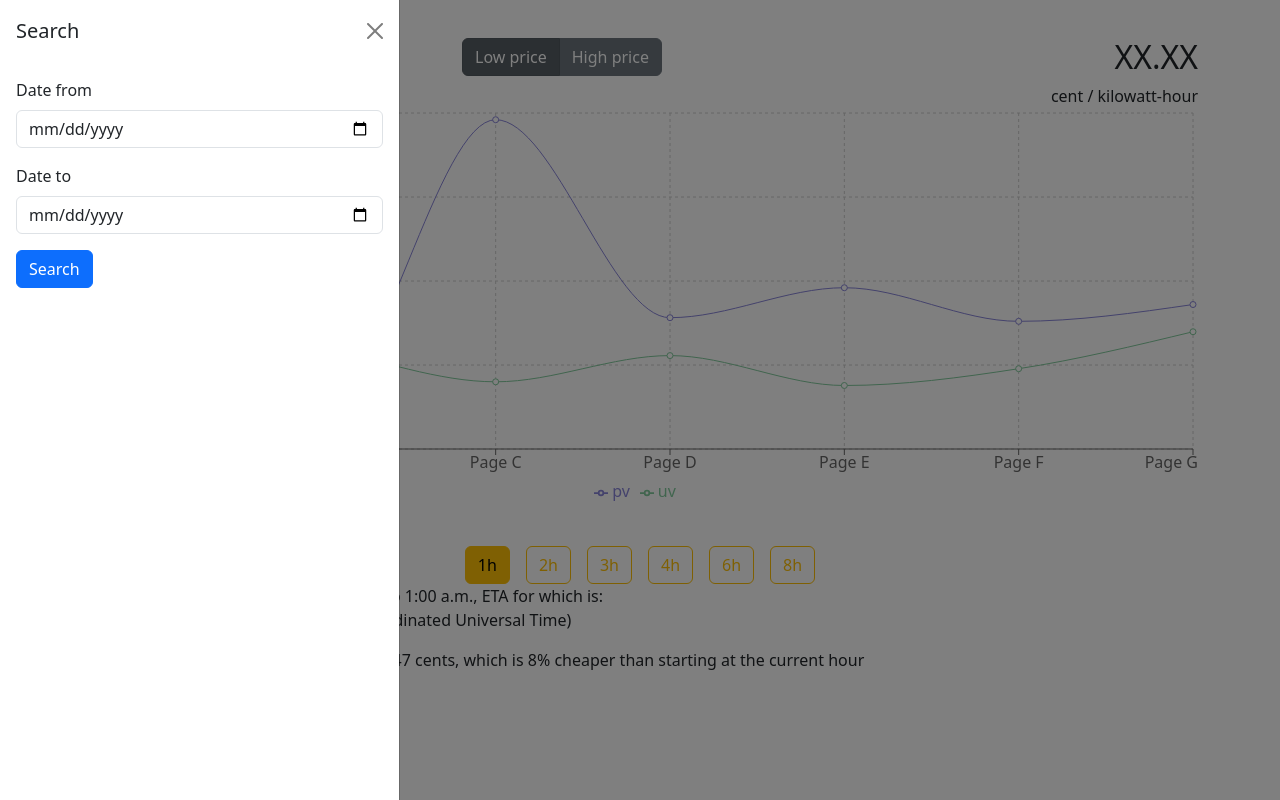
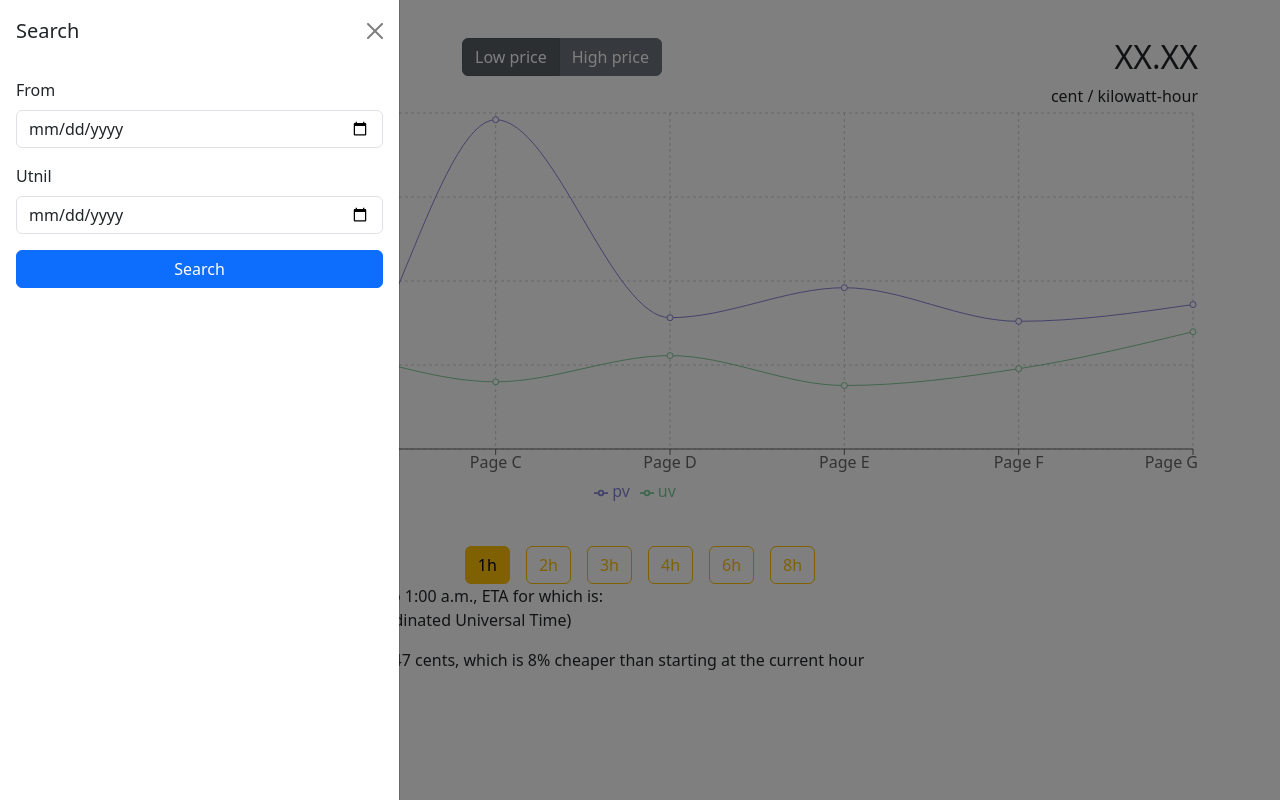
Before and after one commit to igor-rus/elektrikell, a React (Create React App) app: page / in a window 1280 px wide. Both pictures are taken after a click on the button "Search". Built offline with nearby package versions, Linux system fonts and the light colour scheme; grey boxes are pictures that could not be loaded.

Commit message:
refactoring, better structure and cleanup (#6)

```diff
--- a/src/App.js
+++ b/src/App.js
@@ -4,20 +4,25 @@ import Container from "react-bootstrap/Container";
 import Body from "./Body";
 import Head, { DEFAULT_ACTIVE_PRICE_BUTTON_ID } from "./Head";
 import Footer from "./Footer";
+import LeftSideBar from "./LeftSideBar";
 
 function App() {
   const [activePrice, setActivePrice] = useState(DEFAULT_ACTIVE_PRICE_BUTTON_ID);
   const [activeHour, setActiveHour] = useState();
+  const [showSideBar, setShowSideBar] = useState(false);
+  const handleSideBarClose = () => setShowSideBar(false);
+  const handleSideBarOpen = () => setShowSideBar(true);
 
   return (
     <Container>
-      <Head activePrice={activePrice} setActivePrice={setActivePrice} />
+      <Head activePrice={activePrice} setActivePrice={setActivePrice} handleSideBarOpen={handleSideBarOpen}/>
       <Body activeHour={activeHour} />
       <Footer
         activePrice={activePrice}
         activeHour={activeHour}
         setActiveHour={setActiveHour}
       />
+      <LeftSideBar show={showSideBar} handleClose={handleSideBarClose} />
     </Container>
   );
 }
--- a/src/Head/Head.jsx
+++ b/src/Head/Head.jsx
@@ -1,30 +1,24 @@
-import { useState } from "react";
-
 import Logo from "./Logo";
 import Info from "./Info";
 import Row from "react-bootstrap/Row";
 import Col from "react-bootstrap/Col";
 import { Button } from "react-bootstrap";
-import SideBar from "../SideBar/SideBar";
 
 const Head = (props) => {
-  const [showSearch, setShowSearch] = useState(false);
-  const handleSearchFormClose = () => setShowSearch(false);
-  const handleSearchFormShow = () => setShowSearch(true);
+  const {handleSideBarOpen, ...rest} = props;
 
   return (
     <>
       <Row>
         <Col>
           <Logo width={32} height={32} />
-          <SideBar show={showSearch} handleClose={handleSearchFormClose} />
-          <Button variant="primary" onClick={handleSearchFormShow}>
+          <Button variant="primary" onClick={handleSideBarOpen}>
             Search
           </Button>
         </Col>
       </Row>
       <Row>
-        <Info {...props} />
+        <Info {...rest} />
       </Row>
     </>
   );
--- a/src/SideBar/SideBar.jsx
+++ b/src/LeftSideBar/LeftSideBar.jsx
@@ -1,19 +1,17 @@
-
 import { Offcanvas } from "react-bootstrap";
 import SearchForm from "./SearchForm";
 
-const SideBar = ({show, handleClose: handleSideBarClose}) => {
-    return ( <>
-     <Offcanvas show={show} onHide={handleSideBarClose}>
+const LeftSideBar = ({ show, handleClose }) => {
+  return (
+      <Offcanvas show={show} onHide={handleClose}>
         <Offcanvas.Header closeButton>
           <Offcanvas.Title>Search</Offcanvas.Title>
         </Offcanvas.Header>
         <Offcanvas.Body>
-          <SearchForm handleSideBarClose={handleSideBarClose}/>
+          <SearchForm handleClose={handleClose} />
         </Offcanvas.Body>
       </Offcanvas>
+  );
+};
 
-    </> );
-}
-
-export default SideBar;
+export default LeftSideBar;
--- /dev/null
+++ b/src/LeftSideBar/SearchForm.jsx
@@ -0,0 +1,38 @@
+import { Form } from "react-bootstrap";
+import Button from "react-bootstrap/Button";
+
+const SearchForm = ({handleClose}) => {
+  const handleFormSubmit = (e) => {
+    e.preventDefault();
+    console.log(
+      `form values are: from ${e.target.from.value} until ${e.target.until.value}`
+    );
+    handleClose();
+  };
+
+  return (
+      <Form onSubmit={handleFormSubmit}>
+        <Form.Group className="mb-3">
+          <Form.Label>From</Form.Label>
+          <Form.Control
+            type="date"
+            name="from"
+            placeholder="Date from"
+          />
+        </Form.Group>
+        <Form.Group className="mb-3">
+          <Form.Label>Utnil</Form.Label>
+          <Form.Control
+            type="date"
+            name="until"
+            placeholder="Date until"
+          />
+        </Form.Group>
+        <Button variant="primary" type="submit" className="w-100">
+          Search
+        </Button>
+      </Form>
+  );
+};
+
+export default SearchForm;
--- /dev/null
+++ b/src/LeftSideBar/index.js
@@ -0,0 +1 @@
+export { default } from './LeftSideBar'
--- a/src/SideBar/SearchForm.jsx
+++ /dev/null
@@ -1,51 +0,0 @@
-import { useState } from "react";
-import { Form } from "react-bootstrap";
-import Button from "react-bootstrap/Button";
-
-const SearchForm = ({handleSideBarClose}) => {
-  const [formData, setFormData] = useState({});
-
-  const handleInputChange = (e) => {
-    const key = e.target.name;
-    const value = e.target.value;
-    setFormData({ ...formData, [key]: value });
-  };
-
-  const handleFormSubmit = (e) => {
-    e.preventDefault();
-    console.log(
-      `form values are: from ${formData.from} until ${formData.until}`
-    );
-    handleSideBarClose();
-  };
-
-  return (
-    <>
-      <Form>
-        <Form.Group className="mb-3" controlId="from">
-          <Form.Label>Date from</Form.Label>
-          <Form.Control
-            type="date"
-            name="from"
-            placeholder="From"
-            onChange={handleInputChange}
-          />
-        </Form.Group>
-        <Form.Group className="mb-3" controlId="until">
-          <Form.Label>Date to</Form.Label>
-          <Form.Control
-            type="date"
-            name="until"
-            placeholder="Until"
-            onChange={handleInputChange}
-          />
-        </Form.Group>
-        <Button variant="primary" type="submit" onClick={handleFormSubmit}>
-          Search
-        </Button>
-      </Form>
-    </>
-  );
-};
-
-export default SearchForm;
```
